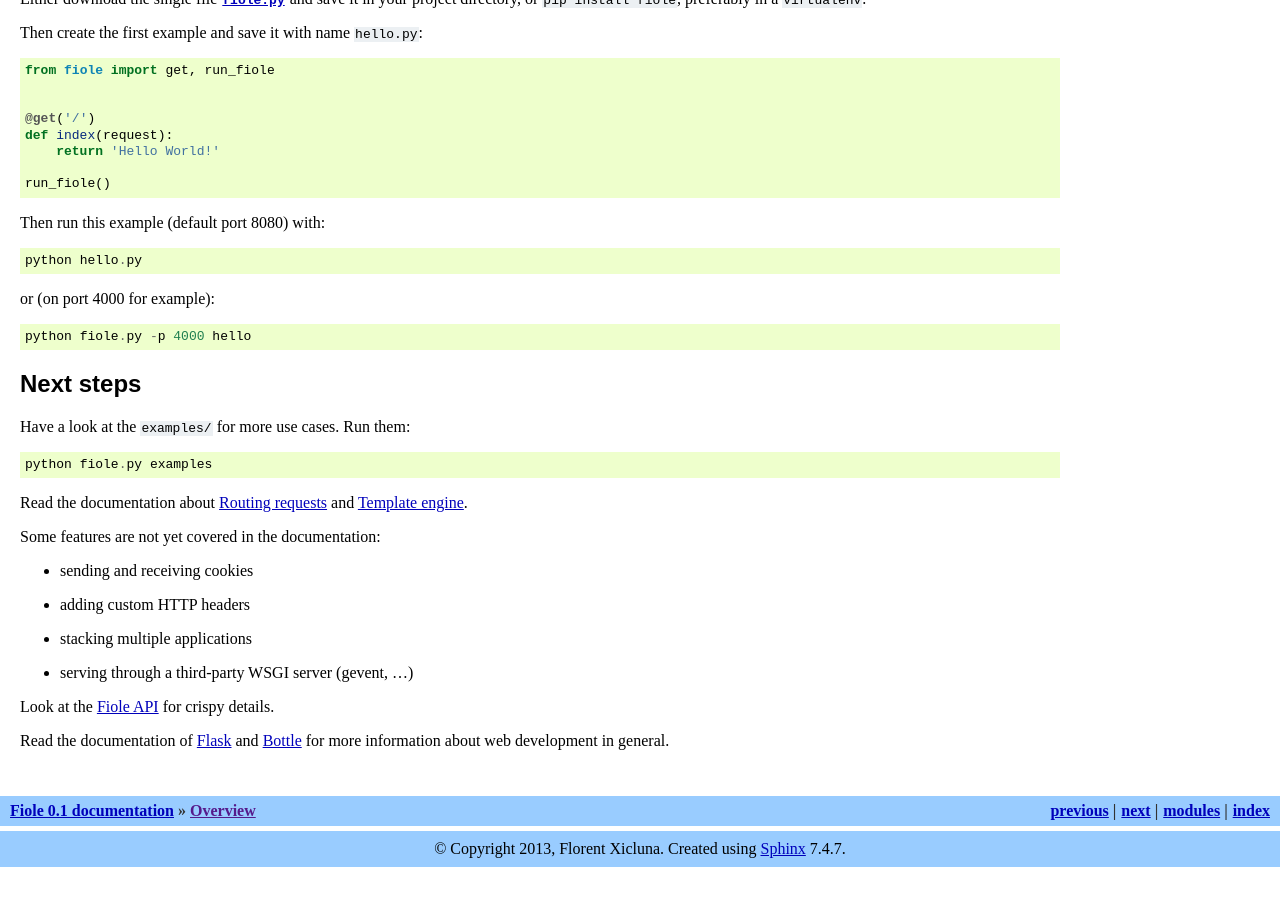
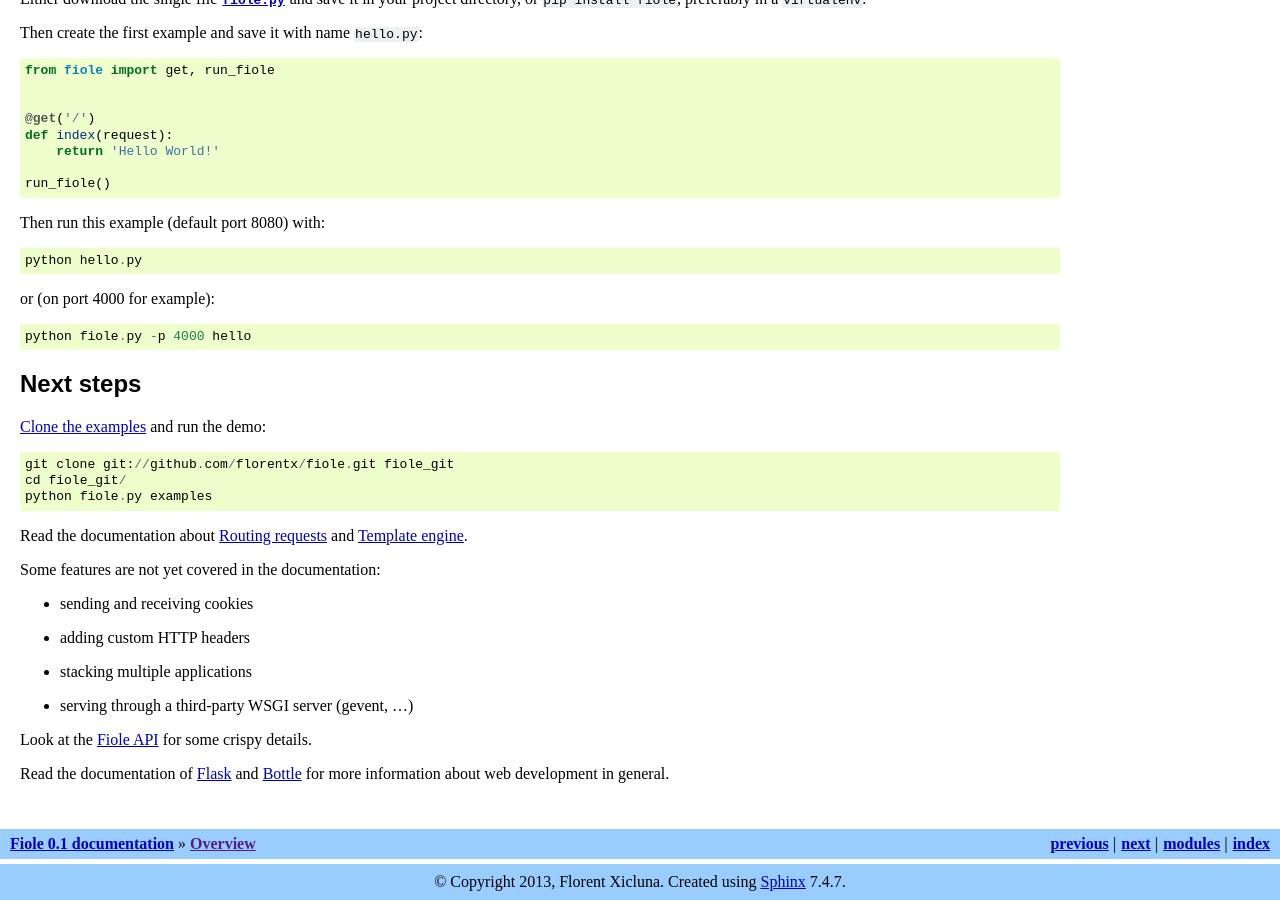
Before and after one commit to florentx/fiole, a Sphinx documentation site: the page built from docs/intro.rst, in a window 1280 px wide and 900 px high, scrolled down 654 px. Built offline with Sphinx 7.4.7, drawn with Linux system fonts in a browser that asks for light colours; before the commit the page ends 1521 px from its top, so only the background shows below that.

Commit message:
Doc: add a link to clone the examples

```diff
--- a/docs/intro.rst
+++ b/docs/intro.rst
@@ -64,8 +64,10 @@ or (on port 4000 for example):
 Next steps
 ----------
 
-Have a look at the ``examples/`` for more use cases.  Run them::
+`Clone the examples <https://github.com/florentx/fiole>`_ and run the demo::
 
+  git clone git://github.com/florentx/fiole.git fiole_git
+  cd fiole_git/
   python fiole.py examples
 
 Read the documentation about :doc:`routing` and :doc:`template`.
@@ -78,8 +80,8 @@ Some features are not yet covered in the documentation:
 * serving through a third-party WSGI server (gevent, ...)
 
 
-Look at the :doc:`api` for crispy details.
+Look at the :doc:`api` for some crispy details.
 
-Read the documentation of `Flask <http://flask.pocoo.org/docs/>`__ and
-`Bottle <http://bottlepy.org/docs/dev/>`__ for more information about
+Read the documentation of `Flask <http://flask.pocoo.org/docs/>`_ and
+`Bottle <http://bottlepy.org/docs/dev/>`_ for more information about
 web development in general.
--- a/docs/routing.rst
+++ b/docs/routing.rst
@@ -58,7 +58,7 @@ The placeholder matches a non-empty path element (excluding ``"/"``)::
 
 The advanced syntax is regex-based.  The variables are extracted from the
 named groups of the regular expression: ``(?P<name>...)``.
-See `Regular Expressions <http://docs.python.org/2/library/re>`__ for the
+See `Regular Expressions <http://docs.python.org/2/library/re>`_ for the
 full syntax.  The unnamed groups are ignored.  The initial ``^``
 and the final ``$`` chars should be omitted: they are automatically added
 when the route is registered.
```
